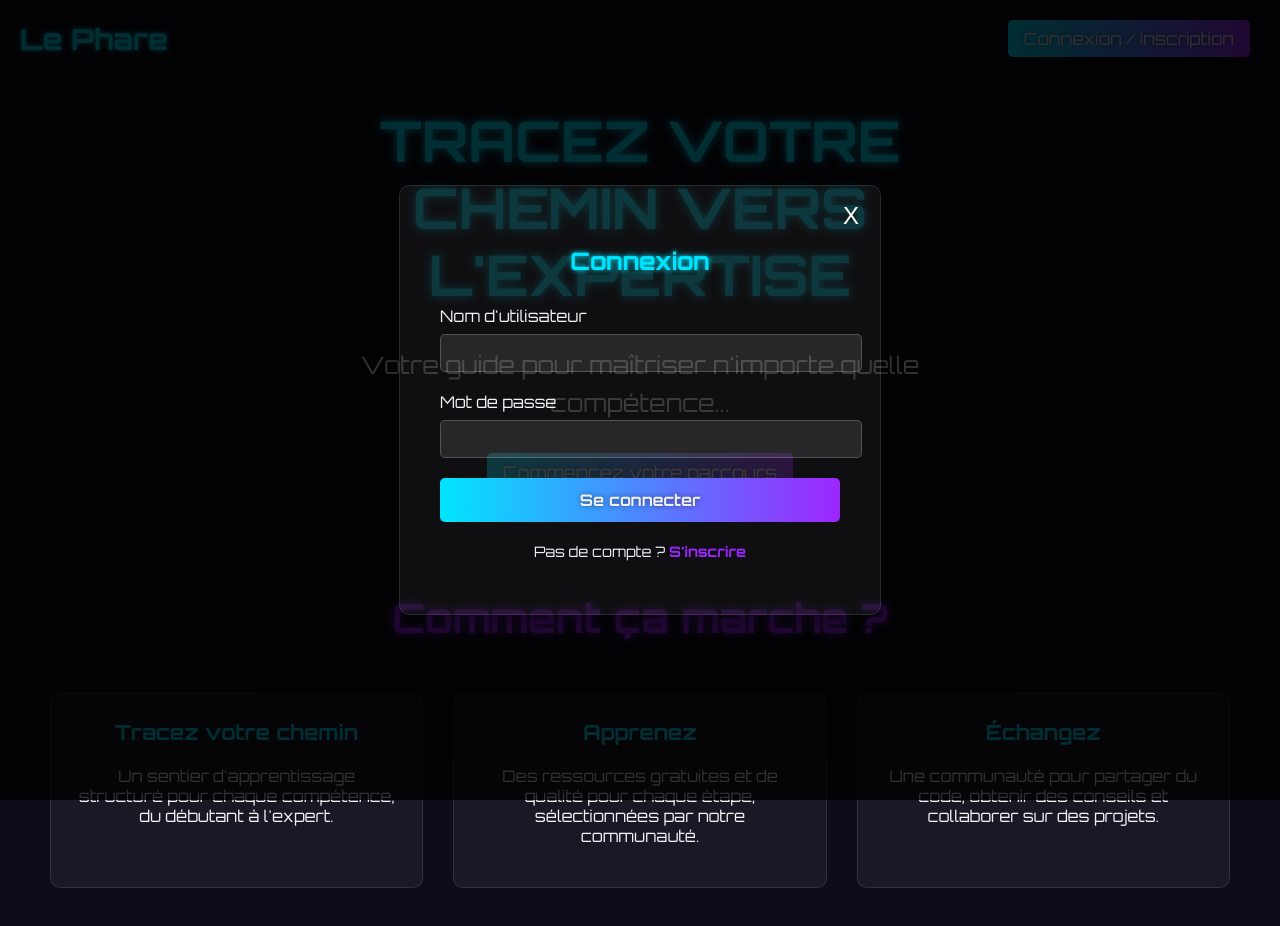
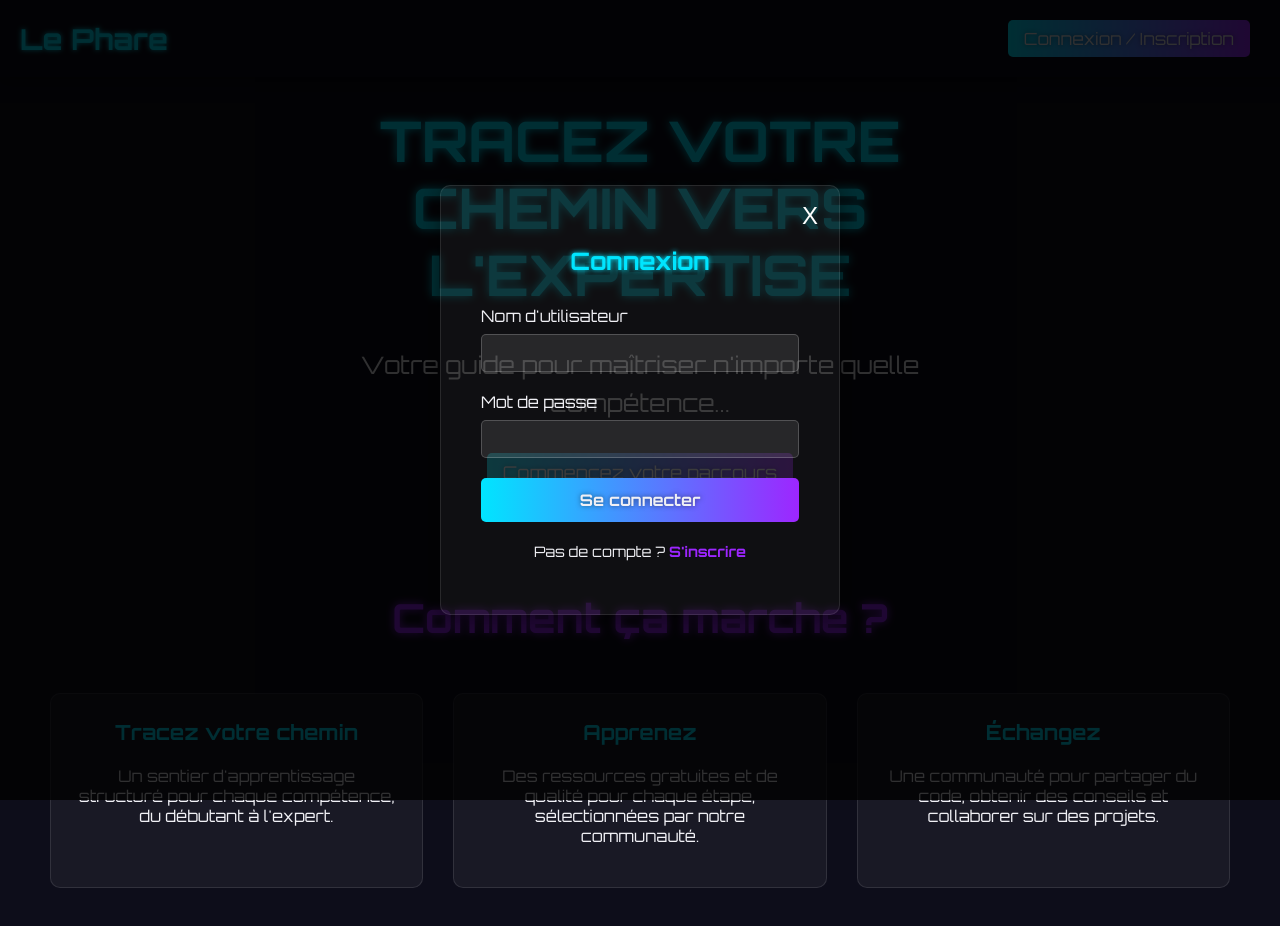
Before and after one commit to 4749-am/Le-Phare, a Vue app in the folder frontend/: page /signin in a window 1280 px wide. Both pictures are taken after a click on the button "Connexion / Inscription". Shown: the top 926 px of the page. Built offline with nearby package versions, Linux system fonts and the light colour scheme.

Commit message:
register and login layout set

```diff
--- a/frontend/src/components/SignIn.vue
+++ b/frontend/src/components/SignIn.vue
@@ -10,6 +10,7 @@
             type="text"
             id="username"
             v-model="username"
+            @keydown.enter="handleLogin"
             required
           >
         </div>
@@ -19,6 +20,7 @@
             type="password"
             id="password"
             v-model="password"
+            @keydown.enter="handleLogin"
             required
           >
         </div>
@@ -127,20 +129,32 @@ export default {
   max-width: 400px;
   width: 100%;
   position: relative;
+  box-sizing: border-box; /* Important pour le conteneur */
 }
+
+.auth-form {
+  width: 100%;
+  box-sizing: border-box;
+}
+
 .auth-form h2 {
   text-align: center;
   color: var(--neon-blue);
   text-shadow: 0 0 5px var(--neon-blue);
   margin-bottom: 30px;
 }
+
 .form-group {
   margin-bottom: 20px;
+  width: 100%;
+  box-sizing: border-box;
 }
+
 .form-group label {
   display: block;
   margin-bottom: 8px;
   color: var(--text-light);
+  width: 100%;
 }
 .form-group input {
   width: 100%;
@@ -150,7 +164,16 @@ export default {
   border-radius: 5px;
   color: var(--text-light);
   font-family: 'Orbitron', sans-serif;
+  box-sizing: border-box; /* S'assurer que padding et border sont inclus dans la largeur */
+  margin: 0; /* Retirer les marges par défaut */
+  outline: none; /* Retirer l'outline par défaut */
 }
+
+.form-group input:focus {
+  border-color: var(--neon-blue);
+  box-shadow: 0 0 10px rgba(0, 212, 255, 0.3);
+}
+
 .btn-submit {
   width: 100%;
   background: linear-gradient(90deg, var(--neon-blue), var(--neon-purple));
@@ -163,6 +186,9 @@ export default {
   font-size: 1em;
   text-shadow: 0 0 5px rgba(0, 0, 0, 0.5);
   font-family: 'Orbitron', sans-serif;
+  box-sizing: border-box; /* S'assurer que padding et border sont inclus dans la largeur */
+  margin: 0; /* Retirer les marges par défaut */
+  display: block; /* S'assurer que c'est un élément block */
 }
 .btn-submit:hover {
   box-shadow: var(--button-shadow);
```
